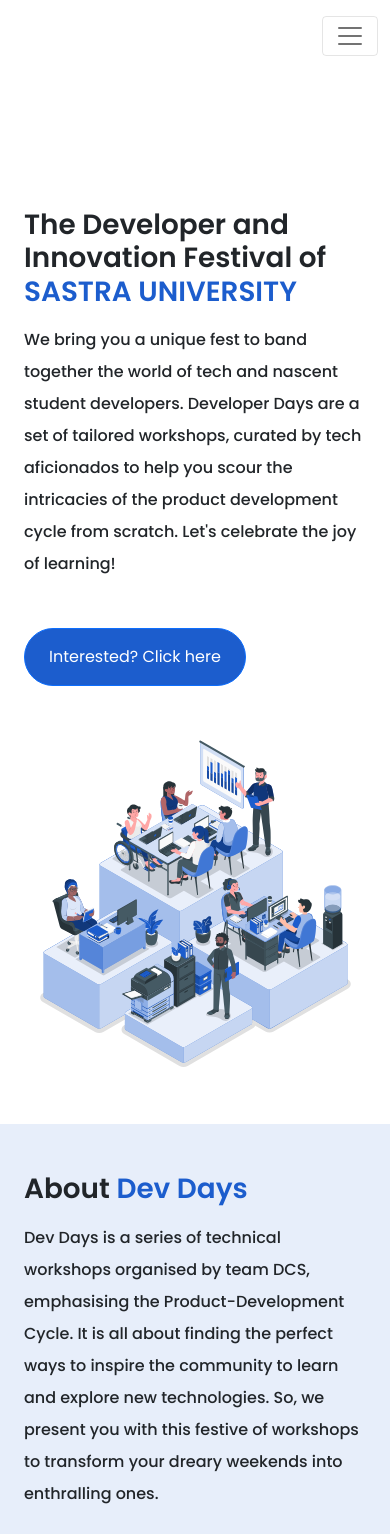
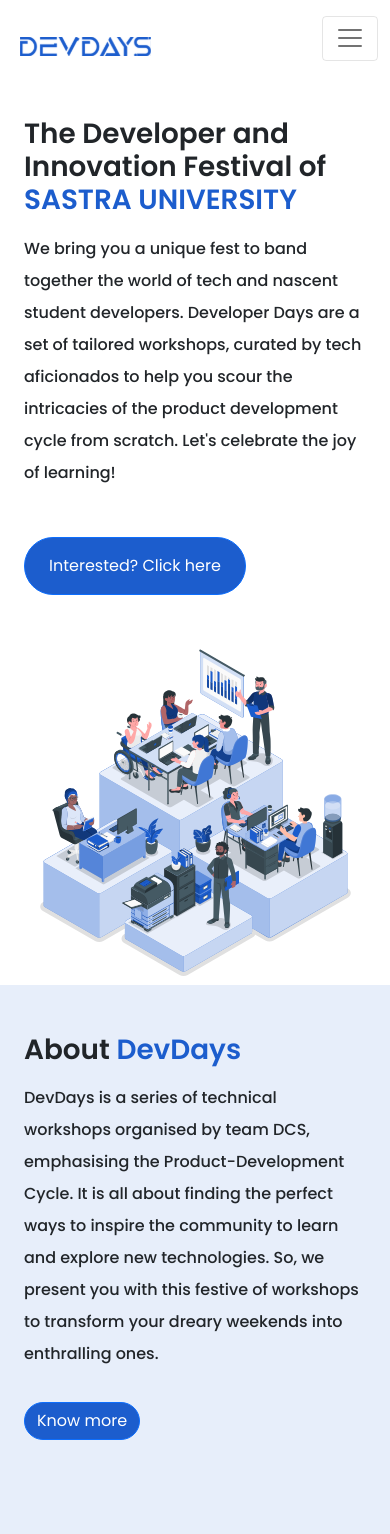
Before and after one commit to dcs-sastra/DevDays-Site, a React (Create React App) app: page / in a window 390 px wide. Shown: the top 1534 px of the page. Built offline with nearby package versions, Linux system fonts and the light colour scheme.

Commit message:
responsiveness fix

```diff
--- a/src/Components/css/navbar.css
+++ b/src/Components/css/navbar.css
@@ -1,8 +1,16 @@
-.navabar{
-    margin-top: 25%;
+.navabar {
+  margin-top: 25%;
 }
 
-.hclass:hover{
-    color: blue;
+.hclass:hover {
+  color: blue;
+}
 
+#logo {
+  width: 50%;
 }
+@media (min-width: 768px) {
+  #logo {
+    width: 20%;
+  }
+}
--- a/src/Components/navbar.js
+++ b/src/Components/navbar.js
@@ -1,31 +1,39 @@
-import { Navbar, Container, Nav } from "react-bootstrap";
-import './css/navbar.css'
-import logo from "../assets/Devdays Logo.svg"
+import { Navbar, Container, Nav } from 'react-bootstrap';
+import './css/navbar.css';
+import logo from '../assets/Devdays Logo.svg';
 const navbar = () => {
   return (
-    <Navbar collapseOnSelect expand="md" bg="transparent" variant="light" className="navbar">
-      <Container>
-        <Navbar.Brand href="#home">
-          <img
-            src={logo}
-            alt="logo"
-            className=" d-none d-lg-block mt-3"
-            width="20%"
-            height="auto"
-          />
-        </Navbar.Brand>
-        <Navbar.Toggle aria-controls="responsive-navbar-nav" />
-        <Navbar.Collapse id="responsive-navbar-nav">
-          <Nav className="text-center">
-
-             <div className="p-2"> <Nav.Link href="/" className='hclass'>Home</Nav.Link></div>
-             <div className="p-2"> <Nav.Link href="/#schedule">Schedule</Nav.Link></div>
-             {/* <div className="p-2"> <Nav.Link href="/#badge">Badge</Nav.Link></div> */}
-             <div className="p-2"> <Nav.Link href="/#faq">FAQ</Nav.Link></div>
-             <div className="p-2"> <Nav.Link href="/#contact">Contact</Nav.Link></div>
-
-          </Nav>
-        </Navbar.Collapse>
+    <Navbar collapseOnSelect expand='md' bg='transparent' variant='light' className='navbar'>
+      <Container className=''>
+        <div className='d-flex justify-content-between w-100'>
+          <Navbar.Brand href='#home'>
+            <img src={logo} alt='logo' className=' d-block d-md-block mt-3 px-2' id='logo' height='auto' />
+          </Navbar.Brand>
+          <Navbar.Toggle aria-controls='responsive-navbar-nav' />
+          <Navbar.Collapse id='responsive-navbar-nav'>
+            <Nav className='text-center'>
+              <div className='p-2'>
+                {' '}
+                <Nav.Link href='/' className='hclass'>
+                  Home
+                </Nav.Link>
+              </div>
+              <div className='p-2'>
+                {' '}
+                <Nav.Link href='/#schedule'>Schedule</Nav.Link>
+              </div>
+              {/* <div className="p-2"> <Nav.Link href="/#badge">Badge</Nav.Link></div> */}
+              <div className='p-2'>
+                {' '}
+                <Nav.Link href='/#faq'>FAQ</Nav.Link>
+              </div>
+              <div className='p-2'>
+                {' '}
+                <Nav.Link href='/#contact'>Contact</Nav.Link>
+              </div>
+            </Nav>
+          </Navbar.Collapse>
+        </div>
       </Container>
     </Navbar>
   );
--- a/src/Pages/home.js
+++ b/src/Pages/home.js
@@ -1,88 +1,80 @@
-import landingvector from "../assets/landingvector.svg";
-import { Container, Button } from "react-bootstrap";
-import Faq from "../Components/faq";
-import Navbar from "../Components/navbar";
-import Badge from "../Components/badge";
-import tendays from "../assets/days.svg";
-import fifteenworkshop from "../assets/workshop.svg";
-import logo from "../assets/Devdays Logo.svg";
+import landingvector from '../assets/landingvector.svg';
+import { Container, Button } from 'react-bootstrap';
+import Faq from '../Components/faq';
+import Navbar from '../Components/navbar';
+import Badge from '../Components/badge';
+import tendays from '../assets/days.svg';
+import fifteenworkshop from '../assets/workshop.svg';
+import logo from '../assets/Devdays Logo.svg';
 import Timeline from "../assets/TimeLine-Devdays'25.svg";
-import instagramicon from "../assets/instaicon.svg"
-import linkedinicon from "../assets/Linkedinicon.svg"
-import youtubeicon from "../assets/youtubeicon.svg"
-import twittericon from "../assets/Twitter.svg"
+import instagramicon from '../assets/instaicon.svg';
+import linkedinicon from '../assets/Linkedinicon.svg';
+import youtubeicon from '../assets/youtubeicon.svg';
+import twittericon from '../assets/Twitter.svg';
 
-import "./css/home.css";
+import './css/home.css';
 const Home = () => {
   return (
     <>
-      <div className="pt-2">
+      <div className='pt-2'>
         <Navbar />
       </div>
 
       {/* landing part  */}
-      <Container fluid className="my-5 home">
+      <Container fluid className='my-md-5 home'>
         <Container>
-          <div className="row">
-            <div className="col-lg-7 col-md-7 col-sm-12 mt-5 pt-5">
-              <h1 className="font fw-bold">
+          <div className='row'>
+            <div className='col-lg-7 col-md-7 col-sm-12 mt-md-5 pt-5'>
+              <h1 className='font fw-bold'>
                 The Developer and Innovation Festival of
-                <span className="colortext font"> SASTRA UNIVERSITY</span>
+                <span className='colortext font'> SASTRA UNIVERSITY</span>
               </h1>
-              <p className="pt-2 pb-4 col-lg-10 para h6">
-                We bring you a unique fest to band together the world of tech
-                and nascent student developers. Developer Days are a set of
-                tailored workshops, curated by tech aficionados to help you
-                scour the intricacies of the product development cycle from
-                scratch. Let's celebrate the joy of learning!
+              <p className='pt-2 pb-4 col-lg-10 para h6'>
+                We bring you a unique fest to band together the world of tech and nascent student developers. Developer
+                Days are a set of tailored workshops, curated by tech aficionados to help you scour the intricacies of
+                the product development cycle from scratch. Let's celebrate the joy of learning!
               </p>
-              <div className="pt-3">
-                <a href="https://forms.gle/Zqob1ZK4VMbtNPXP9" target="_blank" rel="noreferrer">
-                <Button className="rounded-pill btn px-4 py-3" size="md">
+              <div className='pt-3'>
+                <a href='https://forms.gle/Zqob1ZK4VMbtNPXP9' target='_blank' rel='noreferrer'>
+                  <Button className='rounded-pill btn px-4 py-3' size='md'>
                     Interested? Click here
                   </Button>
                 </a>
               </div>
             </div>
-            <div className="col-lg-5 col-md-5 col-sm-12 mt-auto pt-5">
-              <img
-                src={landingvector}
-                alt=" landing-vector"
-                className="img-fluid"
-              />
+            <div className='col-lg-5 col-md-5 col-sm-12 mt-auto pt-5'>
+              <img src={landingvector} alt=' landing-vector' className='img-fluid' />
             </div>
           </div>
         </Container>
       </Container>
 
       {/* About part */}
-      <Container fluid className="about">
-        <Container className="pb-5">
-          <div className="row">
-            <div className="col-lg-7 col-md-7 col-sm-12 mt-auto pt-5 pl-2 ">
-              <h1 className="pe-3 font fw-bold">
-                About <span className="colortext">Dev Days</span>
+      <Container fluid className='about'>
+        <Container className='pb-5'>
+          <div className='row'>
+            <div className='col-lg-7 col-md-7 col-sm-12 mt-auto pt-5 pl-2 '>
+              <h1 className='pe-3 font fw-bold'>
+                About <span className='colortext'>DevDays</span>
               </h1>
-              <p className="pt-2 pb-2 font para h6">
-                Dev Days is a series of technical workshops organised by team
-                DCS, emphasising the Product-Development Cycle. It is all about
-                finding the perfect ways to inspire the community to learn and
-                explore new technologies. So, we present you with this festive
-                of workshops to transform your dreary weekends into enthralling
-                ones.
+              <p className='pt-2 pb-2 font para h6'>
+                DevDays is a series of technical workshops organised by team DCS, emphasising the Product-Development
+                Cycle. It is all about finding the perfect ways to inspire the community to learn and explore new
+                technologies. So, we present you with this festive of workshops to transform your dreary weekends into
+                enthralling ones.
               </p>
-              <div className="pt-3">
-                <a href="https://www.instagram.com/share/BAfp_D6yMg" target="_blank" rel="noreferrer">
-                <Button className="rounded-pill btn " size="md">
+              <div className='pt-3'>
+                <a href='https://www.instagram.com/share/BAfp_D6yMg' target='_blank' rel='noreferrer'>
+                  <Button className='rounded-pill btn ' size='md'>
                     Know more
                   </Button>
                 </a>
               </div>
             </div>
 
-            <div className="col-lg-5 col-md-5 col-sm-12 my-5 ">
-              <div className="pt-5"></div>
-              <img src={logo} alt="DevDayslogo" className="img-fluid " />
+            <div className='col-lg-5 col-md-5 col-sm-12 my-5 '>
+              <div className='pt-5'></div>
+              <img src={logo} alt='DevDayslogo' className='img-fluid ' />
             </div>
           </div>
         </Container>
@@ -106,16 +98,13 @@
 
       {/* Timeline part */}
 
-      <Container fluid className="pt-5" id="schedule">
+      <Container fluid className='pt-5' id='schedule'>
         <Container>
           <div className='row'>
-        <h1 className="text-center fw-bold pb-3 ">
-          DevDays <span className="colortext">Timeline</span>{" "}
+            <h1 className='text-center fw-bold pb-3 '>
+              DevDays <span className='colortext'>Timeline</span>{' '}
             </h1>
-        <img src={Timeline}
-        alt="Timeline"
-        className="img-fluid my-3"
-        />
+            <img src={Timeline} alt='Timeline' className='img-fluid my-3' />
           </div>
         </Container>
       </Container>
@@ -127,53 +116,52 @@
       </Container> */}
 
       {/* Frequently asked part */}
-      <Container fluid className=" my-5" id="faq">
-        <Container >
+      <Container fluid className=' my-5' id='faq'>
+        <Container>
           <div>
-            <h1 className="pt-5 pb-5 fw-bold">
-              Frequently <span className="colortext">Asked Questions</span>
+            <h1 className='pt-5 pb-5 fw-bold'>
+              Frequently <span className='colortext'>Asked Questions</span>
             </h1>
           </div>
-          <div className="pb-5">
+          <div className='pb-5'>
             <Faq />
           </div>
         </Container>
       </Container>
 
       {/* Keep in touch part */}
-      <Container fluid id="contact" className="about">
-        <Container className="pt-5">
+      <Container fluid id='contact' className='about'>
+        <Container className='pt-5'>
           <div>
-          <h1 className="text-center fw-bold ">
-            Keep in touch with <span className="colortext">#team_dcs</span>
+            <h1 className='text-center fw-bold '>
+              Keep in touch with <span className='colortext'>#team_dcs</span>
             </h1>
-          <h1 className="text-center fw-bold "> for latest announcements</h1>
-          <p className="text-center para pt-2">
-            Let's get connected in social medias so that we can reach out to each other via a
-            simple notification. Stake out #team_dcs for the updates and news.
+            <h1 className='text-center fw-bold '> for latest announcements</h1>
+            <p className='text-center para pt-2'>
+              Let's get connected in social medias so that we can reach out to each other via a simple notification.
+              Stake out #team_dcs for the updates and news.
             </p>
           </div>
 
-        <div className="d-flex flex-row flex-fill justify-content-center">
-
-          <div >
-            <a href="https://www.instagram.com/team_dcs_/" target="_blank">
-            <img src={instagramicon} style={{height:40, width:40}}  className="m-3 m-lg-5"/>
+          <div className='d-flex flex-row flex-fill justify-content-center'>
+            <div>
+              <a href='https://www.instagram.com/team_dcs_/' target='_blank'>
+                <img src={instagramicon} style={{ height: 40, width: 40 }} className='m-3 m-lg-5' />
               </a>
             </div>
-          <div >
-            <a href="https://twitter.com/dcs_sastra" target="_blank">
-            <img src={twittericon} style={{height:40, width:40}}  className="m-3 m-lg-5"/>
+            <div>
+              <a href='https://twitter.com/dcs_sastra' target='_blank'>
+                <img src={twittericon} style={{ height: 40, width: 40 }} className='m-3 m-lg-5' />
               </a>
             </div>
-          <div >
-            <a href="hhttps://www.linkedin.com/in/dcs-sastra/" target="_blank">
-            <img src={linkedinicon} style={{height:40, width:40}}  className="m-3 m-lg-5"/>
+            <div>
+              <a href='https://www.linkedin.com/in/dcs-sastra/' target='_blank'>
+                <img src={linkedinicon} style={{ height: 40, width: 40 }} className='m-3 m-lg-5' />
               </a>
             </div>
-          <div >
-            <a href="https://www.youtube.com/c/DeveloperCommunitySASTRA" target="_blank">
-            <img src={youtubeicon} style={{height:40, width:40}}  className="m-3 m-lg-5"/>
+            <div>
+              <a href='https://www.youtube.com/c/DeveloperCommunitySASTRA' target='_blank'>
+                <img src={youtubeicon} style={{ height: 40, width: 40 }} className='m-3 m-lg-5' />
               </a>
             </div>
           </div>
```
Lines whose indentation alone changed are shown as unchanged.
